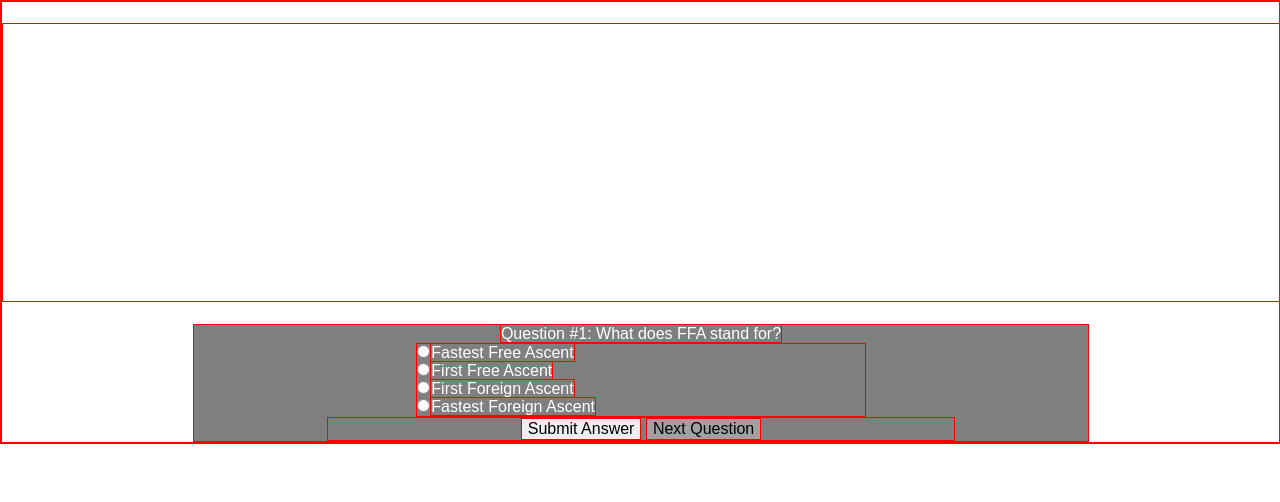
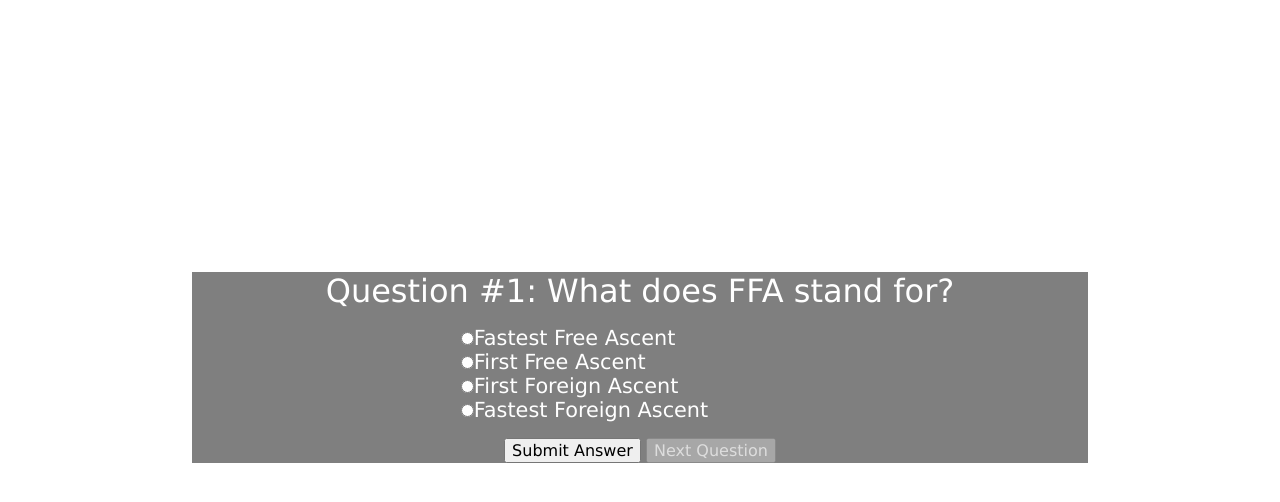
Before and after one commit to somethingsaid/quiz_app, a plain HTML site: page index.html in a window 1280 px wide. Drawn offline with nearby package versions, Linux system fonts and the light colour scheme.

Commit message:
Fixed up CSS

```diff
--- a/css/style.css
+++ b/css/style.css
@@ -1,7 +1,8 @@
 /*--- Global declarations ---*/
-* {
+/* * {
 	border: 1px solid red;
 }
+*/
 
 html {
 	background-image: url("../images/climber.jpg");
@@ -17,13 +18,13 @@ body, #bottom {
 }
 
 /*--- Specific declarations ---*/
-input[type=button] {
-	color: #000;
-}
-
 h1 {
 	width: 100%;
-	padding: 10rem 0 5rem 0;
+	padding: 10rem 0 2rem 0;
+	font-size: 3rem;
+	font-family: 'Raleway',sans-serif;
+	text-transform: uppercase;
+	font-weight: 800;
 }
 
 div {
@@ -31,8 +32,10 @@ div {
 	margin: auto;
 }
 
-#question_wrapper, #final_wrapper {
+#question_wrapper, #final_wrapper, #bottom {
 	text-align: center;
+	font-family: 'Lucida Sans', Arial, sans-serif;
+	font-weight: 500;
 }
 
 #question_wrapper, #final_wrapper {
@@ -40,6 +43,27 @@ div {
 }
 
 #answer_holder {
-	width: 50%;
+	width: 40%;
 	text-align: justify;
+	font-size: 1.3rem;
 }
+
+
+#final_score {
+	font-size: 10rem;
+	margin: 0;
+	padding-top: 3rem;
+}
+
+#restart {
+	color: #000000;
+}
+
+.question {
+	font-size: 2rem;
+}
+
+#answer_holder {
+	padding-top: 1rem;
+	padding-bottom: 1rem;
+}
--- a/js/app.js
+++ b/js/app.js
@@ -51,6 +51,7 @@ var quizQuestions = [
 // Show first question
 function firstQuestion() {
     $("#question_wrapper").show();
+    $("#next").val("Next Question");
     $("#final_wrapper").hide();
     $("#bottom").hide();
     $(".question").text("Question #" + (currentQuestion + 1) + ": " + quizQuestions[currentQuestion].questionText);
@@ -59,8 +60,8 @@ function firstQuestion() {
         $("#answer_holder").append("<input type=\'radio\' name=\'option\' class=\'option\' id=\'opt" + (i + 1) + "\' value=\'" + (i + 1) + "\'><span class=\'answer\' id=\'" + (i + 1) + "\'></span><br>");
         $("#"+ (i + 1)).text(quizQuestions[currentQuestion].choices[i]);
     }
-    $("#submit").prop('disabled', false);
-    $("#next").prop('disabled', true);
+    $("#submit").prop('disabled', false).css('color', '#000000');
+    $("#next").prop('disabled', true).css('color', '#dddddd');
 }
 
 // Compare choice with correct answer and update numCorrect
@@ -85,8 +86,8 @@ function checkAnswer() {
 // Show next question
 function nextQuestion() {
     currentQuestion += 1;
-    $("#submit").prop('disabled', false);
-    $("#next").prop('disabled', true);
+    $("#submit").prop('disabled', false).css('color', '#000000');
+    $("#next").prop('disabled', true).css('color', '#dddddd');
     $(".question").text("Question #" + (currentQuestion + 1) + ": " + quizQuestions[currentQuestion].questionText);
     $("#answer_holder").empty();
     for (var i = 0; i < quizQuestions[currentQuestion].choices.length; i++) {
@@ -131,8 +132,8 @@ $("#submit").click(function() {
         checkAnswer();
         //nextQuestion();
         $("#bottom").show();
-        $("#submit").prop('disabled', true);
-        $("#next").prop('disabled', false);
+        $("#submit").prop('disabled', true).css('color', '#dddddd');
+        $("#next").prop('disabled', false).css('color', '#000000');
     }
     else {
         $("#last_question_fact").text("You must pick an answer before submitting");
```
